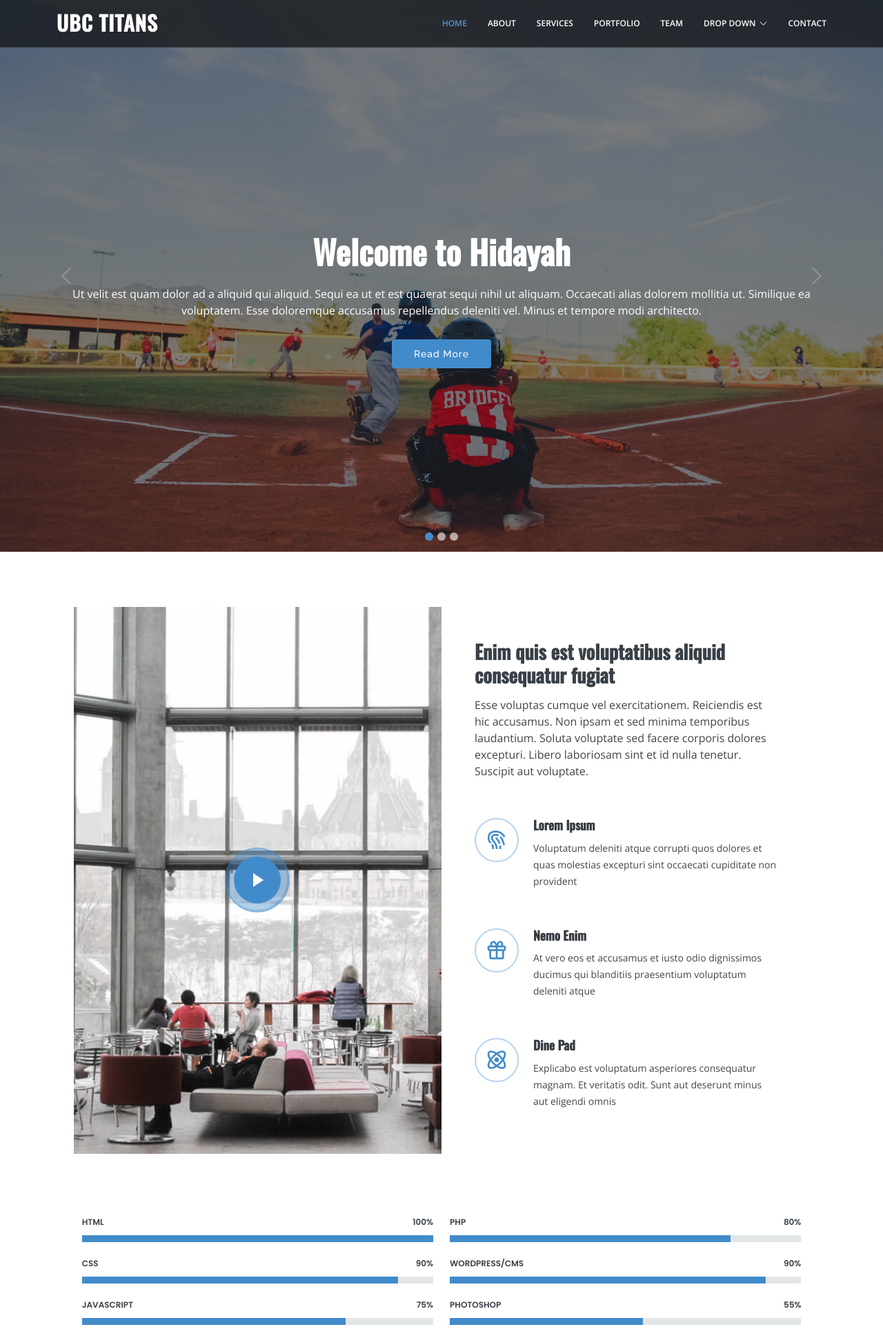
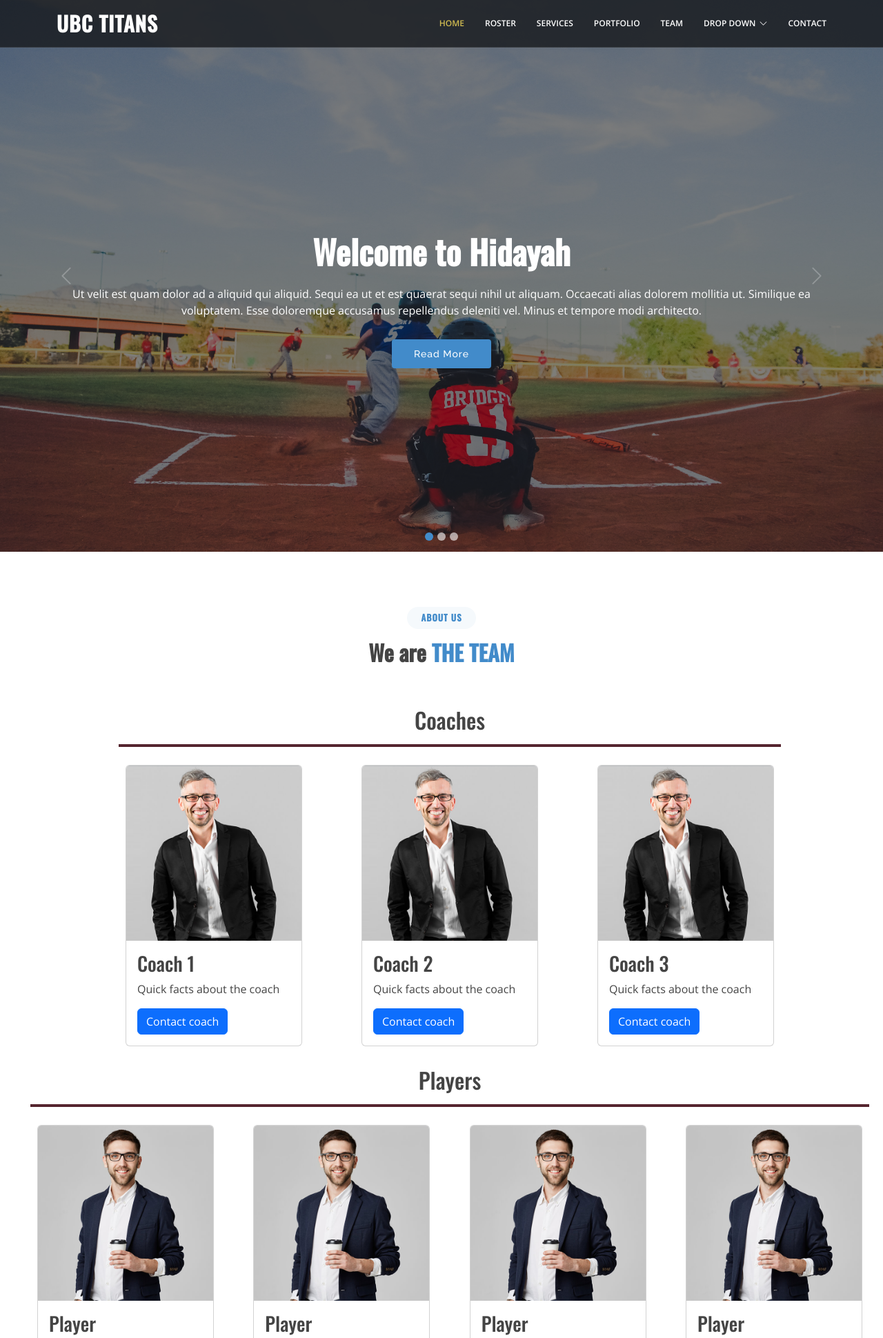
Before and after one commit to Thomas-Cottis-21/baseball_team, a PHP site: page / in a window 1280 px wide. Shown: the top 1940 px of the page at 69% size. Run offline with PHP 8.4, Linux system fonts and the light colour scheme.

Commit message:
Added new roster section + changed mnr colors

```diff
--- a/assets/css/style.css
+++ b/assets/css/style.css
@@ -16,12 +16,12 @@ body {
 }
 
 a {
-	color: #428bca;
+	color: #d0bb50;
 	text-decoration: none;
 }
 
 a:hover {
-	color: #6aa3d5;
+	color: #988e47;
 	text-decoration: none;
 }
 
@@ -53,7 +53,7 @@ h6 {
 	position: fixed;
 	top: calc(50% - 30px);
 	left: calc(50% - 30px);
-	border: 6px solid #428bca;
+	border: 6px solid #55252f;
 	border-top-color: #fff;
 	border-bottom-color: #fff;
 	border-radius: 50%;
@@ -93,7 +93,7 @@ h6 {
 	right: 15px;
 	bottom: 15px;
 	z-index: 99999;
-	background: #428bca;
+	background: #55252f;
 	width: 40px;
 	height: 40px;
 	border-radius: 4px;
@@ -107,7 +107,7 @@ h6 {
 }
 
 .back-to-top:hover {
-	background: #629fd3;
+	background: #d0bb50;
     color: #fff;
 }
 
@@ -138,12 +138,11 @@ h6 {
 	line-height: 1;
 	font-weight: 600;
 	letter-spacing: 1px;
-	font-family: 'Poppins', sans-serif;
+	font-family: 'Oswald', sans-serif;
 }
 
 #header .logo a {
 	color: #fff;
-    font-family: 'Oswald', sans-serif;
 }
 
 #header .logo img {
@@ -203,7 +202,7 @@ h6 {
 .navbar .active,
 .navbar .active:focus,
 .navbar li:hover > a {
-	color: #5697d0;
+	color: #d0bb50;
 }
 
 .navbar .dropdown ul {
@@ -240,7 +239,7 @@ h6 {
 .navbar .dropdown ul a:hover,
 .navbar .dropdown ul .active:hover,
 .navbar .dropdown ul li:hover > a {
-	color: #428bca;
+	color: #d0bb50;
 }
 
 .navbar .dropdown:hover > ul {
@@ -340,7 +339,7 @@ h6 {
 .navbar-mobile a:hover,
 .navbar-mobile .active,
 .navbar-mobile li:hover > a {
-	color: #428bca;
+	color: #d0bb50;
 }
 
 .navbar-mobile .getstarted,
@@ -588,167 +587,72 @@ section {
 /*--------------------------------------------------------------
 # About
 --------------------------------------------------------------*/
-.about .icon-boxes h3 {
-	font-size: 28px;
-	font-weight: 700;
-	color: #394047;
-	margin-bottom: 15px;
-}
-
-.about .icon-box {
-	margin-top: 40px;
-}
-
-.about .icon-box .icon {
-	float: left;
+#roster .roster-container {
     display: flex;
+    flex-direction: column;
+    width: 100vw;
+    height: auto;
+    justify-content: center;
     align-items: center;
-	justify-content: center;
-	width: 64px;
-	height: 64px;
-	border: 2px solid #b9d4ec;
-	border-radius: 50px;
-	transition: 0.5s;
-}
-
-.about .icon-box .icon i {
-	color: #428bca;
-	font-size: 32px;
-}
-
-.about .icon-box:hover .icon {
-	background: #428bca;
-	border-color: #428bca;
-}
-
-.about .icon-box:hover .icon i {
-	color: #fff;
-}
-
-.about .icon-box .title {
-	margin-left: 85px;
-	font-weight: 700;
+}
+#roster .roster-container .card {
+    width: 20vw;
+    height: auto;
+}
+
+/* Coaches / players section */
+
+#roster .roster-container .coaches-title,
+#roster .roster-container .players-title {
+    text-align: center;
+}
+#roster .roster-container .coaches-title hr,
+#roster .roster-container .players-title hr {
+    border: 2px solid #55252f;
+    opacity: 1;
+}
+#roster .roster-container .coaches > div,
+#roster .roster-container .players > div {
+    margin: 10px;
+}
+
+/* End coaches / player section */
+
+/* Coaches section */
+#roster .roster-container .coaches-section {
+    display: flex;
+    flex-direction: column;
+    width: 75%;
+    height: auto;
+    margin-top: 10px;
     margin-bottom: 10px;
-	font-size: 18px;
-}
-
-.about .icon-box .title a {
-	color: #343a40;
-	transition: 0.3s;
-}
-
-.about .icon-box .title a:hover {
-	color: #428bca;
-}
-
-.about .icon-box .description {
-	margin-left: 85px;
-	line-height: 24px;
-	font-size: 14px;
-}
-
-.about .video-box {
-	background: url('../img/about.jpg') center center no-repeat;
-	background-size: cover;
-	min-height: 500px;
-}
-
-.about .play-btn {
-	width: 94px;
-	height: 94px;
-	background: radial-gradient(#428bca 50%, rgba(66, 139, 202, 0.4) 52%);
-	border-radius: 50%;
-	display: block;
-	position: absolute;
-	left: calc(50% - 47px);
-	top: calc(50% - 47px);
-	overflow: hidden;
-}
-
-.about .play-btn::after {
-	content: '';
-	position: absolute;
-	left: 50%;
-	top: 50%;
-	transform: translateX(-40%) translateY(-50%);
-	width: 0;
-	height: 0;
-	border-top: 10px solid transparent;
-	border-bottom: 10px solid transparent;
-	border-left: 15px solid #fff;
-	z-index: 100;
-	transition: all 400ms cubic-bezier(0.55, 0.055, 0.675, 0.19);
-}
-
-.about .play-btn::before {
-	content: '';
-	position: absolute;
-	width: 120px;
-	height: 120px;
-	-webkit-animation-delay: 0s;
-	animation-delay: 0s;
-	-webkit-animation: pulsate-btn 2s;
-	animation: pulsate-btn 2s;
-	-webkit-animation-direction: forwards;
-	animation-direction: forwards;
-	-webkit-animation-iteration-count: infinite;
-	animation-iteration-count: infinite;
-	-webkit-animation-timing-function: steps;
-	animation-timing-function: steps;
-	opacity: 1;
-	border-radius: 50%;
-	border: 5px solid rgba(66, 139, 202, 0.7);
-	top: -15%;
-	left: -15%;
-	background: rgba(198, 16, 0, 0);
-}
-
-.about .play-btn:hover::after {
-	border-left: 15px solid #428bca;
-	transform: scale(20);
-}
-
-.about .play-btn:hover::before {
-	content: '';
-	position: absolute;
-	left: 50%;
-	top: 50%;
-	transform: translateX(-40%) translateY(-50%);
-	width: 0;
-	height: 0;
-	border: none;
-	border-top: 10px solid transparent;
-	border-bottom: 10px solid transparent;
-	border-left: 15px solid #fff;
-	z-index: 200;
-	-webkit-animation: none;
-	animation: none;
-	border-radius: 0;
-}
-
-@-webkit-keyframes pulsate-btn {
-	0% {
-		transform: scale(0.6, 0.6);
-		opacity: 1;
-	}
-
-	100% {
-		transform: scale(1, 1);
-		opacity: 0;
-	}
-}
-
-@keyframes pulsate-btn {
-	0% {
-		transform: scale(0.6, 0.6);
-		opacity: 1;
-	}
-
-	100% {
-		transform: scale(1, 1);
-		opacity: 0;
-	}
-}
+}
+#roster .roster-container .coaches {
+    display: flex;
+    flex-direction: row;
+    justify-content: space-between;
+}
+
+/* End coaches section */
+
+/* Players section */
+
+#roster .roster-container .players-section {
+    display: flex;
+    flex-direction: column;
+    width: 95%;
+    height: auto;
+    margin-top: 10px;
+    margin-bottom: 10px;
+}
+#roster .roster-container .players {
+    display: flex;
+    flex-direction: row;
+    flex-wrap: wrap;
+    justify-content: space-between;
+}
+
+/* End players section */
 
 /*--------------------------------------------------------------
 # Counts
--- a/index.html
+++ b/index.html
@@ -76,7 +76,7 @@
 							>
 						</li>
 						<li>
-							<a class="nav-link scrollto" href="#about">About</a>
+							<a class="nav-link scrollto" href="#roster">Roster</a>
 						</li>
 						<li>
 							<a class="nav-link scrollto" href="#services"
@@ -269,178 +269,155 @@
 		<!-- End Hero -->
 
 		<main id="main">
-			<!-- ======= About Section ======= -->
-			<section id="about" class="about">
+			<!-- ======= Roster Section ======= -->
+			<section id="roster" class="roster container-fluid">
 				<div class="container-fluid">
-					<div class="row justify-content-center">
-						<div
-							class="col-xl-5 col-lg-6 video-box d-flex justify-content-center align-items-stretch position-relative"
-						>
-							<a
-								href="https://www.youtube.com/watch?v=jDDaplaOz7Q"
-								class="glightbox play-btn mb-4"
-							></a>
-						</div>
-
-						<div
-							class="col-xl-5 col-lg-6 icon-boxes d-flex flex-column align-items-stretch justify-content-center py-5 px-lg-5"
-						>
-							<h3>
-								Enim quis est voluptatibus aliquid consequatur
-								fugiat
-							</h3>
-							<p>
-								Esse voluptas cumque vel exercitationem.
-								Reiciendis est hic accusamus. Non ipsam et sed
-								minima temporibus laudantium. Soluta voluptate
-								sed facere corporis dolores excepturi. Libero
-								laboriosam sint et id nulla tenetur. Suscipit
-								aut voluptate.
-							</p>
-
-							<div class="icon-box">
-								<div class="icon">
-									<i class="bx bx-fingerprint"></i>
-								</div>
-								<h4 class="title">
-									<a href="">Lorem Ipsum</a>
-								</h4>
-								<p class="description">
-									Voluptatum deleniti atque corrupti quos
-									dolores et quas molestias excepturi sint
-									occaecati cupiditate non provident
-								</p>
-							</div>
-
-							<div class="icon-box">
-								<div class="icon">
-									<i class="bx bx-gift"></i>
-								</div>
-								<h4 class="title"><a href="">Nemo Enim</a></h4>
-								<p class="description">
-									At vero eos et accusamus et iusto odio
-									dignissimos ducimus qui blanditiis
-									praesentium voluptatum deleniti atque
-								</p>
-							</div>
-
-							<div class="icon-box">
-								<div class="icon">
-									<i class="bx bx-atom"></i>
-								</div>
-								<h4 class="title"><a href="">Dine Pad</a></h4>
-								<p class="description">
-									Explicabo est voluptatum asperiores
-									consequatur magnam. Et veritatis odit. Sunt
-									aut deserunt minus aut eligendi omnis
-								</p>
-							</div>
-						</div>
-					</div>
+					<div class="section-title">
+                        <h2>About us</h2>
+                        <h3>We are <span>THE TEAM</span></h3>
+                    </div>
 				</div>
+
+                <div class="roster-container">
+                    <div class="coaches-section">
+
+                        <div class="coaches-title">
+                            <h2>Coaches</h2>
+                            <hr>
+                        </div>
+
+                        <div class="coaches">
+                            <div class="card">
+                                <img src="assets/img/team/team-1.jpg" class="card-img-top" alt="coach1">
+                                <div class="card-body">
+                                    <h3 class="card-title">Coach 1</h3>
+                                    <p class="card-text">Quick facts about the coach</p>
+                                    <a href="#" class="btn btn-primary">Contact coach</a>
+                                </div>
+                            </div>
+                            <div class="card">
+                                <img src="assets/img/team/team-1.jpg" class="card-img-top" alt="coach1">
+                                <div class="card-body">
+                                    <h3 class="card-title">Coach 2</h3>
+                                    <p class="card-text">Quick facts about the coach</p>
+                                    <a href="#" class="btn btn-primary">Contact coach</a>
+                                </div>
+                            </div>
+                            <div class="card">
+                                <img src="assets/img/team/team-1.jpg" class="card-img-top" alt="coach1">
+                                <div class="card-body">
+                                    <h3 class="card-title">Coach 3</h3>
+                                    <p class="card-text">Quick facts about the coach</p>
+                                    <a href="#" class="btn btn-primary">Contact coach</a>
+                                </div>
+                            </div>
+                        </div>
+
+                    </div>
+                    <div class="players-section">
+
+                        <div class="players-title">
+                            <h2>Players</h2>
+                            <hr>
+                        </div>
+
+                        <div class="players">
+                            <div class="card">
+                                <img src="assets/img/team/team-3.jpg" class="card-img-top" alt="coach1">
+                                <div class="card-body">
+                                    <h3 class="card-title">Player</h3>
+                                    <p class="card-text">Quick facts about the player</p>
+                                    <a href="#" class="btn btn-primary">Contact player</a>
+                                </div>
+                            </div>
+                            <div class="card">
+                                <img src="assets/img/team/team-3.jpg" class="card-img-top" alt="coach1">
+                                <div class="card-body">
+                                    <h3 class="card-title">Player</h3>
+                                    <p class="card-text">Quick facts about the player</p>
+                                    <a href="#" class="btn btn-primary">Contact player</a>
+                                </div>
+                            </div>
+                            <div class="card">
+                                <img src="assets/img/team/team-3.jpg" class="card-img-top" alt="coach1">
+                                <div class="card-body">
+                                    <h3 class="card-title">Player</h3>
+                                    <p class="card-text">Quick facts about the player</p>
+                                    <a href="#" class="btn btn-primary">Contact player</a>
+                                </div>
+                            </div>
+                            <div class="card">
+                                <img src="assets/img/team/team-3.jpg" class="card-img-top" alt="coach1">
+                                <div class="card-body">
+                                    <h3 class="card-title">Player</h3>
+                                    <p class="card-text">Quick facts about the player</p>
+                                    <a href="#" class="btn btn-primary">Contact player</a>
+                                </div>
+                            </div>
+                            <div class="card">
+                                <img src="assets/img/team/team-3.jpg" class="card-img-top" alt="coach1">
+                                <div class="card-body">
+                                    <h3 class="card-title">Player</h3>
+                                    <p class="card-text">Quick facts about the player</p>
+                                    <a href="#" class="btn btn-primary">Contact player</a>
+                                </div>
+                            </div>
+                            <div class="card">
+                                <img src="assets/img/team/team-3.jpg" class="card-img-top" alt="coach1">
+                                <div class="card-body">
+                                    <h3 class="card-title">Player</h3>
+                                    <p class="card-text">Quick facts about the player</p>
+                                    <a href="#" class="btn btn-primary">Contact player</a>
+                                </div>
+                            </div>
+                            <div class="card">
+                                <img src="assets/img/team/team-3.jpg" class="card-img-top" alt="coach1">
+                                <div class="card-body">
+                                    <h3 class="card-title">Player</h3>
+                                    <p class="card-text">Quick facts about the player</p>
+                                    <a href="#" class="btn btn-primary">Contact player</a>
+                                </div>
+                            </div>
+                            <div class="card">
+                                <img src="assets/img/team/team-3.jpg" class="card-img-top" alt="coach1">
+                                <div class="card-body">
+                                    <h3 class="card-title">Player</h3>
+                                    <p class="card-text">Quick facts about the player</p>
+                                    <a href="#" class="btn btn-primary">Contact player</a>
+                                </div>
+                            </div>
+                            <div class="card">
+                                <img src="assets/img/team/team-3.jpg" class="card-img-top" alt="coach1">
+                                <div class="card-body">
+                                    <h3 class="card-title">Player</h3>
+                                    <p class="card-text">Quick facts about the player</p>
+                                    <a href="#" class="btn btn-primary">Contact player</a>
+                                </div>
+                            </div>
+                            <div class="card">
+                                <img src="assets/img/team/team-3.jpg" class="card-img-top" alt="coach1">
+                                <div class="card-body">
+                                    <h3 class="card-title">Player</h3>
+                                    <p class="card-text">Quick facts about the player</p>
+                                    <a href="#" class="btn btn-primary">Contact player</a>
+                                </div>
+                            </div>
+                            <div class="card">
+                                <img src="assets/img/team/team-3.jpg" class="card-img-top" alt="coach1">
+                                <div class="card-body">
+                                    <h3 class="card-title">Player</h3>
+                                    <p class="card-text">Quick facts about the player</p>
+                                    <a href="#" class="btn btn-primary">Contact player</a>
+                                </div>
+                            </div>
+                        </div>
+                    </div>
+                </div>
 			</section>
-			<!-- End About Section -->
+			<!-- End Roster Section -->
 
 			<!-- ======= Skills Section ======= -->
-			<section id="skills" class="skills">
-				<div class="container-fluid">
-					<div class="row justify-content-center skills-content">
-						<div class="col-xl-5 col-lg-6">
-							<div class="progress">
-								<span class="skill"
-									>HTML <i class="val">100%</i></span
-								>
-								<div class="progress-bar-wrap">
-									<div
-										class="progress-bar"
-										role="progressbar"
-										aria-valuenow="100"
-										aria-valuemin="0"
-										aria-valuemax="100"
-									></div>
-								</div>
-							</div>
-
-							<div class="progress">
-								<span class="skill"
-									>CSS <i class="val">90%</i></span
-								>
-								<div class="progress-bar-wrap">
-									<div
-										class="progress-bar"
-										role="progressbar"
-										aria-valuenow="90"
-										aria-valuemin="0"
-										aria-valuemax="100"
-									></div>
-								</div>
-							</div>
-
-							<div class="progress">
-								<span class="skill"
-									>JavaScript <i class="val">75%</i></span
-								>
-								<div class="progress-bar-wrap">
-									<div
-										class="progress-bar"
-										role="progressbar"
-										aria-valuenow="75"
-										aria-valuemin="0"
-										aria-valuemax="100"
-									></div>
-								</div>
-							</div>
-						</div>
-
-						<div class="col-xl-5 col-lg-6">
-							<div class="progress">
-								<span class="skill"
-									>PHP <i class="val">80%</i></span
-								>
-								<div class="progress-bar-wrap">
-									<div
-										class="progress-bar"
-										role="progressbar"
-										aria-valuenow="80"
-										aria-valuemin="0"
-										aria-valuemax="100"
-									></div>
-								</div>
-							</div>
-
-							<div class="progress">
-								<span class="skill"
-									>WordPress/CMS <i class="val">90%</i></span
-								>
-								<div class="progress-bar-wrap">
-									<div
-										class="progress-bar"
-										role="progressbar"
-										aria-valuenow="90"
-										aria-valuemin="0"
-										aria-valuemax="100"
-									></div>
-								</div>
-							</div>
-
-							<div class="progress">
-								<span class="skill"
-									>Photoshop <i class="val">55%</i></span
-								>
-								<div class="progress-bar-wrap">
-									<div
-										class="progress-bar"
-										role="progressbar"
-										aria-valuenow="55"
-										aria-valuemin="0"
-										aria-valuemax="100"
-									></div>
-								</div>
-							</div>
-						</div>
-					</div>
-				</div>
-			</section>
+
 			<!-- End Skills Section -->
 
 			<!-- ======= Counts Section ======= -->
@@ -450,41 +427,41 @@
 						<div class="col-lg-3 col-6 text-center">
 							<span
 								data-purecounter-start="0"
-								data-purecounter-end="232"
+								data-purecounter-end="7"
 								data-purecounter-duration="1"
 								class="purecounter"
 							></span>
-							<p>Clients</p>
+							<p>Games won</p>
 						</div>
 
 						<div class="col-lg-3 col-6 text-center">
 							<span
 								data-purecounter-start="0"
-								data-purecounter-end="521"
+								data-purecounter-end="4"
 								data-purecounter-duration="1"
 								class="purecounter"
 							></span>
-							<p>Projects</p>
+							<p>Home runs</p>
 						</div>
 
 						<div class="col-lg-3 col-6 text-center">
 							<span
 								data-purecounter-start="0"
-								data-purecounter-end="1463"
+								data-purecounter-end="231"
 								data-purecounter-duration="1"
 								class="purecounter"
 							></span>
-							<p>Hours Of Support</p>
+							<p>Hours Of Practice</p>
 						</div>
 
 						<div class="col-lg-3 col-6 text-center">
 							<span
 								data-purecounter-start="0"
-								data-purecounter-end="15"
+								data-purecounter-end="11"
 								data-purecounter-duration="1"
 								class="purecounter"
 							></span>
-							<p>Hard Workers</p>
+							<p>Hard working players</p>
 						</div>
 					</div>
 				</div>
```
Also changed, not shown: changelog.txt. Lines whose indentation alone changed are shown as unchanged.
